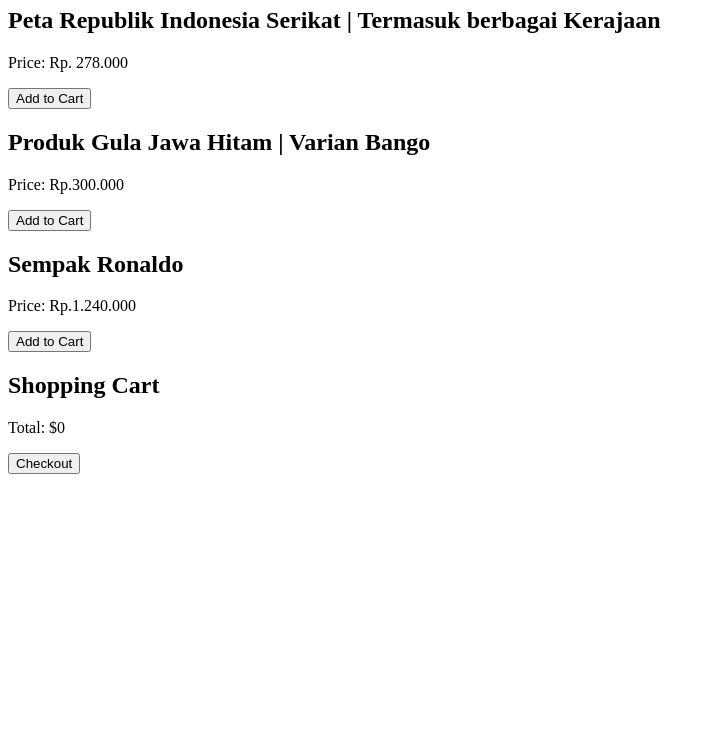
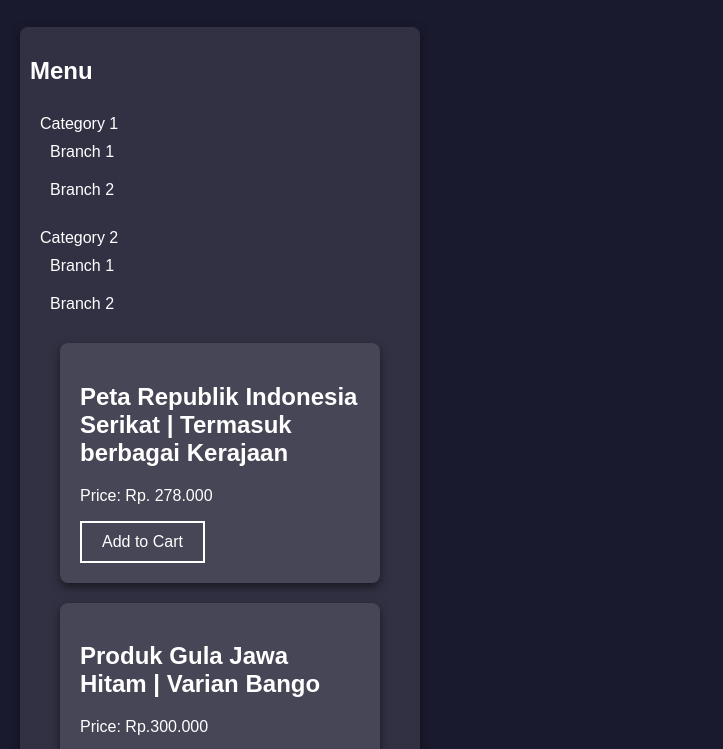
Before and after one commit to Netrife/Prism-wave, a plain HTML site: page index.html in a window 1280 px wide. Shown: the part 73-822 px from the top of the page, without its empty margins (0-723 px from the left). Before the commit the page ends 800 px from the top, so only its background shows below. Drawn offline with Linux system fonts and the light colour scheme.

Commit message:
Update index.html

```diff
--- a/index.html
+++ b/index.html
@@ -3,12 +3,128 @@
 <head>
     <meta charset="UTF-8">
     <meta name="viewport" content="width=device-width, initial-scale=1.0">
-    <title>Prism Shop</title>
-    <link rel="stylesheet" href="styles.css"> <!-- Link to the CSS file -->
+    <title>Night Sky Styled Page & Prism Shop</title>
+    <link rel="stylesheet" href="styles.css"> <!-- Link to your CSS file -->
+    <style>
+        body {
+            background-color: #1a1a2e; /* Night sky color */
+            color: #ffffff; /* White text color */
+            font-family: Arial, sans-serif;
+            margin: 0;
+            padding: 0;
+        }
+
+        .container {
+            display: grid;
+            grid-template-columns: repeat(auto-fill, minmax(300px, 1fr));
+            gap: 20px;
+            padding: 20px;
+        }
+
+        button {
+            background-color: transparent;
+            color: #ffffff;
+            border: 2px solid #ffffff; /* White border */
+            padding: 10px 20px;
+            font-size: 16px;
+            cursor: pointer;
+            transition: background-color 0.3s, color 0.3s;
+        }
+
+        button:hover {
+            background-color: #ffffff; /* White background on hover */
+            color: #1a1a2e; /* Dark text on hover */
+        }
+
+        form {
+            background-color: rgba(255, 255, 255, 0.1); /* Slightly transparent background */
+            padding: 20px;
+            border-radius: 8px;
+            box-shadow: 0 4px 10px rgba(0, 0, 0, 0.5);
+        }
+
+        input[type="text"],
+        input[type="email"],
+        textarea {
+            width: 100%;
+            padding: 10px;
+            margin: 10px 0;
+            border: 1px solid #ffffff; /* White border */
+            border-radius: 4px;
+            background-color: rgba(255, 255, 255, 0.2); /* Slightly transparent */
+            color: #ffffff; /* White text */
+        }
+
+        input[type="text"]:focus,
+        input[type="email"]:focus,
+        textarea:focus {
+            outline: none;
+            border-color: #ffffff; /* White border on focus */
+        }
+
+        /* Menu Styles */
+        .menu {
+            background-color: rgba(255, 255, 255, 0.1);
+            padding: 10px;
+            border-radius: 8px;
+            box-shadow: 0 4px 10px rgba(0, 0, 0, 0.5);
+        }
+
+        .menu ul {
+            list-style-type: none;
+            padding: 0;
+        }
+
+        .menu li {
+            padding: 10px;
+            cursor: pointer;
+            transition: background-color 0.3s;
+        }
+
+        .menu li:hover {
+            background-color: rgba(255, 255, 255, 0.2); /* Lighten on hover */
+        }
+
+        /* Product Styles */
+        #products {
+            display: grid;
+            grid-template-columns: repeat(auto-fill, minmax(300px, 1fr));
+            gap: 20px;
+            padding: 20px;
+        }
+
+        .product {
+            background-color: rgba(255, 255, 255, 0.1);
+            padding: 20px;
+            border-radius: 8px;
+            box-shadow: 0 4px 10px rgba(0, 0, 0, 0.5);
+        }
+
+        .cart {
+            background-color: rgba(255, 255, 255, 0.1);
+            padding: 20px;
+            border-radius: 8px;
+            box-shadow: 0 4px 10px rgba(0, 0, 0, 0.5);
+        }
+    </style>
 </head>
 <body>
 
     <h1>Toko Kelontong Bapak Nurdin</h1>
+
+    <div class="container">
+        <div class="menu">
+            <h2>Menu</h2>
+            <ul>
+                <li>Category 1
+                    <ul>
+                        <li>Branch 1</li>
+                        <li>Branch 2</li>
+                    </ul>
+                </li>
+         <li>Category 2<ul>
+      <li>Branch 1</li>
+    <li>Branch 2</li>
 
     <div id="products">
         <div class="product">
@@ -23,8 +139,8 @@
         </div>
         <div class="product">
             <h2>Sempak Ronaldo</h2>
-            <p>Price: Rp.1.240.000</p>
-            <button onclick="addToCart('Sempak Ronaldo', 1.240.000)">Add to Cart</button>
+            <p>Price: Rp.100.000</p>
+            <button onclick="addToCart('Sempak Ronaldo', 100.000)">Add to Cart</button>
         </div>
     </div>
 
```
